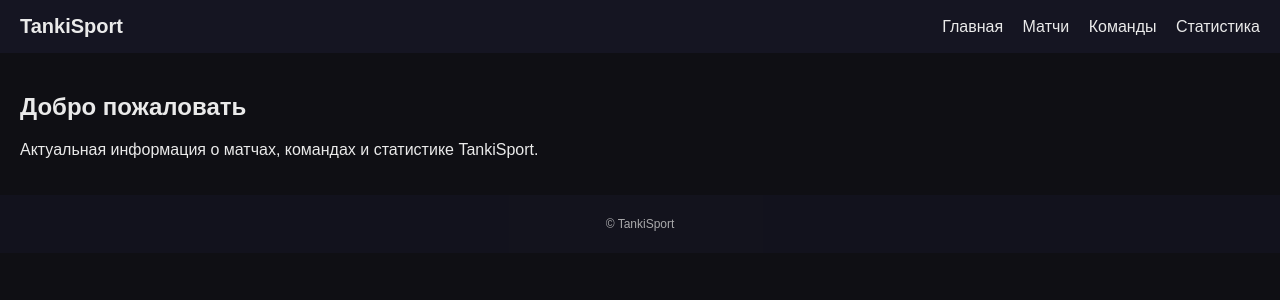
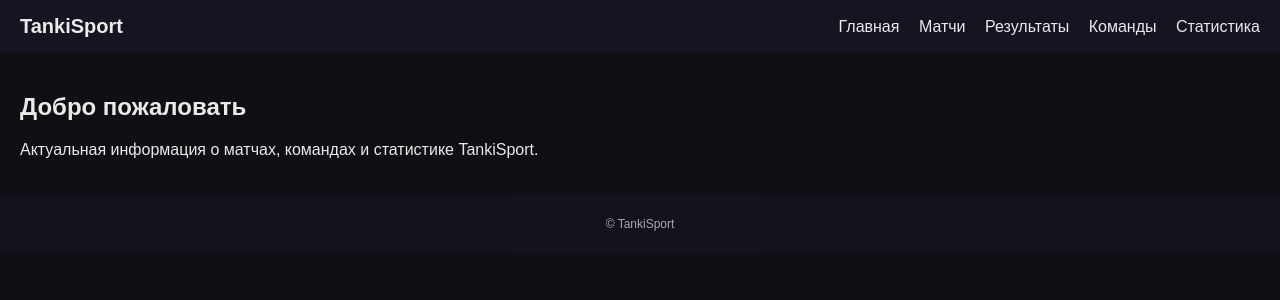
Before and after one commit to Maestr0-ai/tankisport-project, a Flask app: page / in a window 1280 px wide. Shown: the top 300 px of the page. Run offline with Flask 3, Linux system fonts and the light colour scheme.

Commit message:
Update base.html

```diff
--- a/web/templates/base.html
+++ b/web/templates/base.html
@@ -11,6 +11,7 @@
         <nav>
             <a href="/">Главная</a>
             <a href="/schedule">Матчи</a>
+            <a href="/results">Результаты</a>
             <a href="/teams">Команды</a>
             <a href="/stats">Статистика</a>
         </nav>
```
